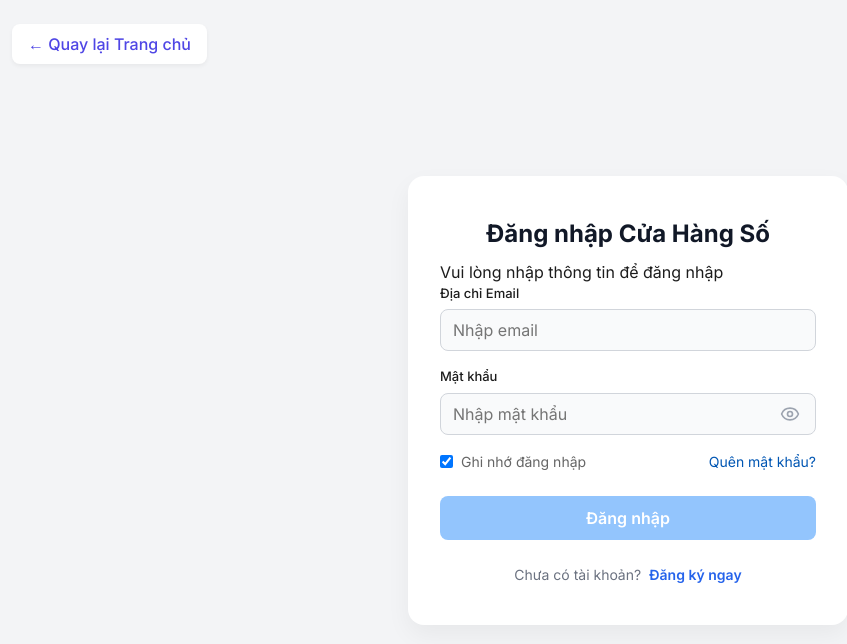
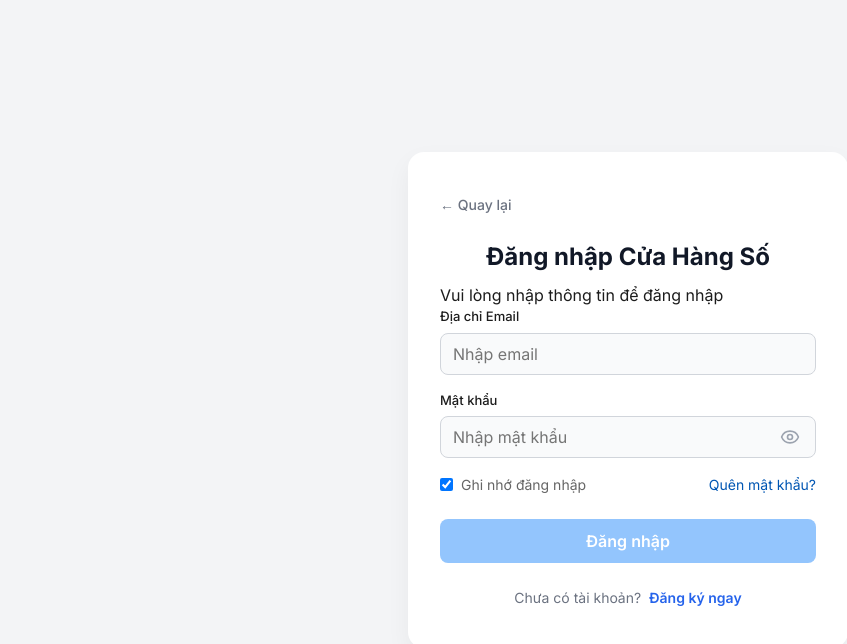
Before and after one commit to 17thedevv/Sobanhang, a React (Vite) app in the folder web_app/: page /login in a window 1280 px wide. Shown: the top 644 px of the page, without its empty margins (12-859 px from the left). Built offline with nearby package versions, Linux system fonts and the light colour scheme; no server answers.

Commit message:
fix(ui): move back to home link inside auth cards to prevent layout overlap

```diff
--- a/web_app/src/pages/Login.css
+++ b/web_app/src/pages/Login.css
@@ -95,25 +95,20 @@
 }
 
 .back-to-home {
-  position: absolute;
-  top: 24px;
-  left: 24px;
-  color: #4f46e5;
+  color: #6b7280;
   text-decoration: none;
   font-weight: 500;
-  display: flex;
+  display: inline-flex;
   align-items: center;
   gap: 8px;
   transition: color 0.2s;
-  background: white;
-  padding: 8px 16px;
-  border-radius: 8px;
-  box-shadow: 0 2px 4px rgba(0,0,0,0.05);
+  font-size: 14px;
+  margin-bottom: 24px;
 }
 
 .back-to-home:hover {
-  color: #4338ca;
-  background: #f8fafc;
+  color: #374151;
+  text-decoration: underline;
 }
 
 
--- a/web_app/src/pages/Login.jsx
+++ b/web_app/src/pages/Login.jsx
@@ -58,10 +58,12 @@ const Login = () => {
 
   return (
     <div className="login-container">
-      <Link to="/" className="back-to-home">
-        &larr; Quay lại Trang chủ
-      </Link>
       <div className="login-card">
+        <div style={{ textAlign: 'left' }}>
+          <Link to="/" className="back-to-home">
+            &larr; Quay lại
+          </Link>
+        </div>
         <h2 className="login-title">Đăng nhập Cửa Hàng Số</h2>
         <p className="login-subtitle">Vui lòng nhập thông tin để đăng nhập</p>
 
--- a/web_app/src/pages/Register.css
+++ b/web_app/src/pages/Register.css
@@ -8,25 +8,20 @@
 }
 
 .back-to-home {
-  position: absolute;
-  top: 24px;
-  left: 24px;
-  color: #4f46e5;
+  color: #6b7280;
   text-decoration: none;
   font-weight: 500;
-  display: flex;
+  display: inline-flex;
   align-items: center;
   gap: 8px;
   transition: color 0.2s;
-  background: white;
-  padding: 8px 16px;
-  border-radius: 8px;
-  box-shadow: 0 2px 4px rgba(0,0,0,0.05);
+  font-size: 14px;
+  margin-bottom: 24px;
 }
 
 .back-to-home:hover {
-  color: #4338ca;
-  background: #f8fafc;
+  color: #374151;
+  text-decoration: underline;
 }
 
 .register-card {
--- a/web_app/src/pages/Register.jsx
+++ b/web_app/src/pages/Register.jsx
@@ -48,10 +48,12 @@ const Register = () => {
 
   return (
     <div className="register-container">
-      <Link to="/" className="back-to-home">
-        &larr; Quay lại Trang chủ
-      </Link>
       <div className="register-card">
+        <div style={{ textAlign: 'left' }}>
+          <Link to="/" className="back-to-home">
+            &larr; Quay lại
+          </Link>
+        </div>
         <h1 className="register-logo">Cửa Hàng Số</h1>
         <p className="register-subtitle">Đăng ký tài khoản miễn phí</p>
 
```
